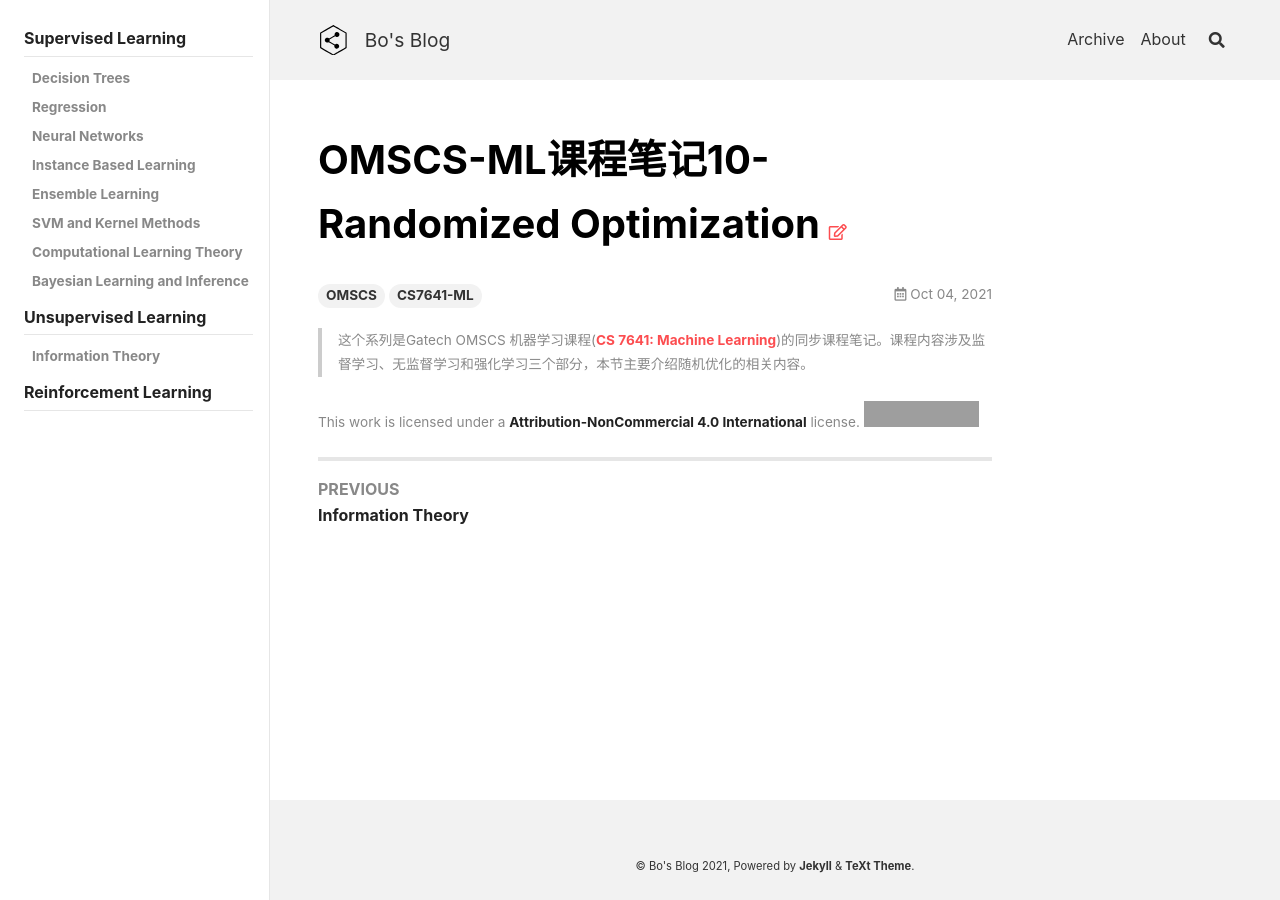
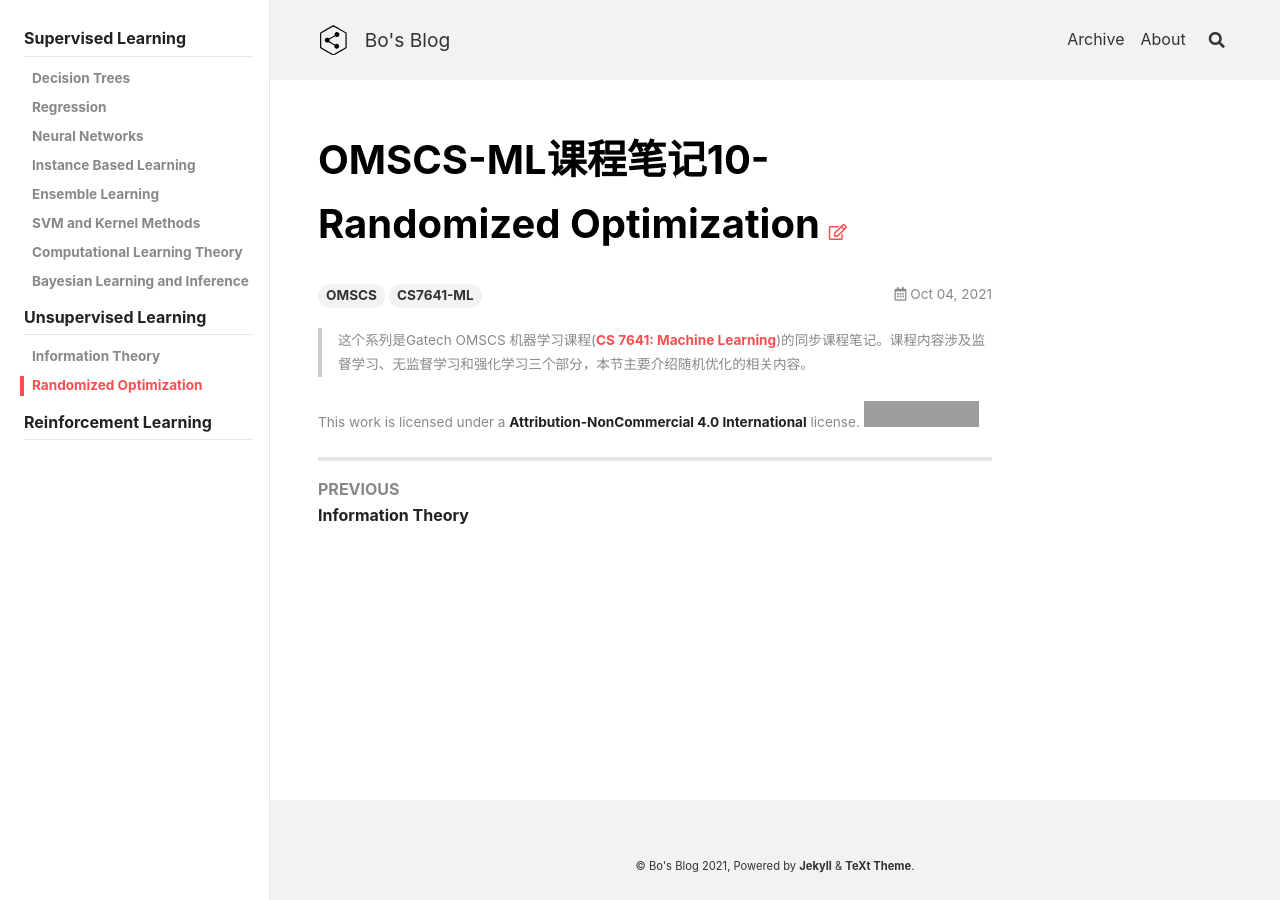
Before and after one commit to peng00bo00/peng00bo00_previous_blog, a Jekyll site: the page built from _posts/2021-10-04-OMSCS-ML-NOTES-10.md, in a window 1280 px wide. Built offline with Jekyll 4.4.1, drawn with Linux system fonts in a browser that asks for light colours; nearby versions of some CDN libraries; grey boxes are pictures that could not be loaded.

Commit message:
Update navigation.yml

```diff
--- a/_data/navigation.yml
+++ b/_data/navigation.yml
@@ -87,6 +87,8 @@ OMSCS-ML:
     children:
       - title: Information Theory
         url: /2021/10/04/OMSCS-ML-NOTES-09.html
+      - title: Randomized Optimization
+        url: /2021/10/04/OMSCS-ML-NOTES-10.html
 
   - title: Reinforcement Learning
 
```
